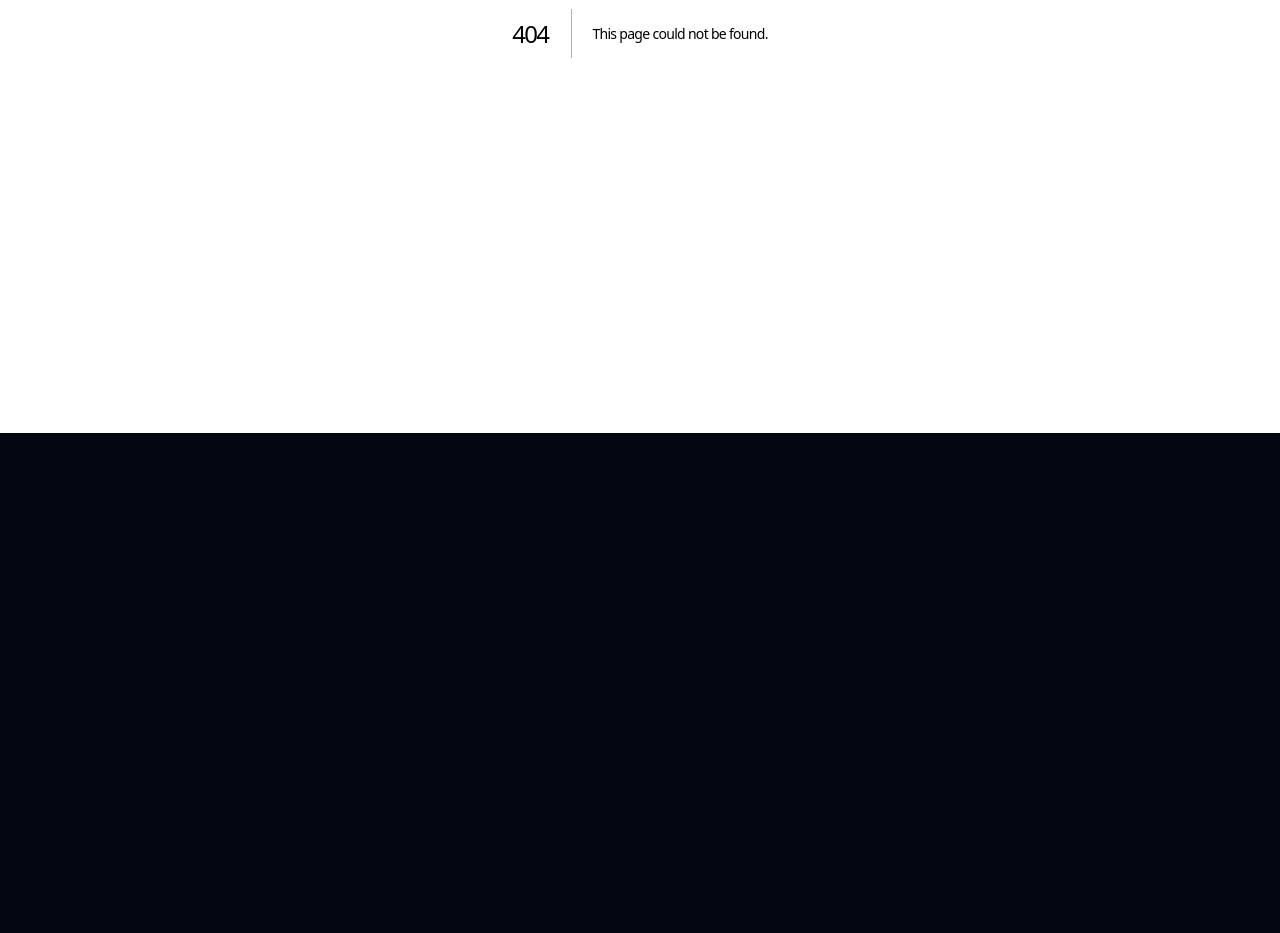
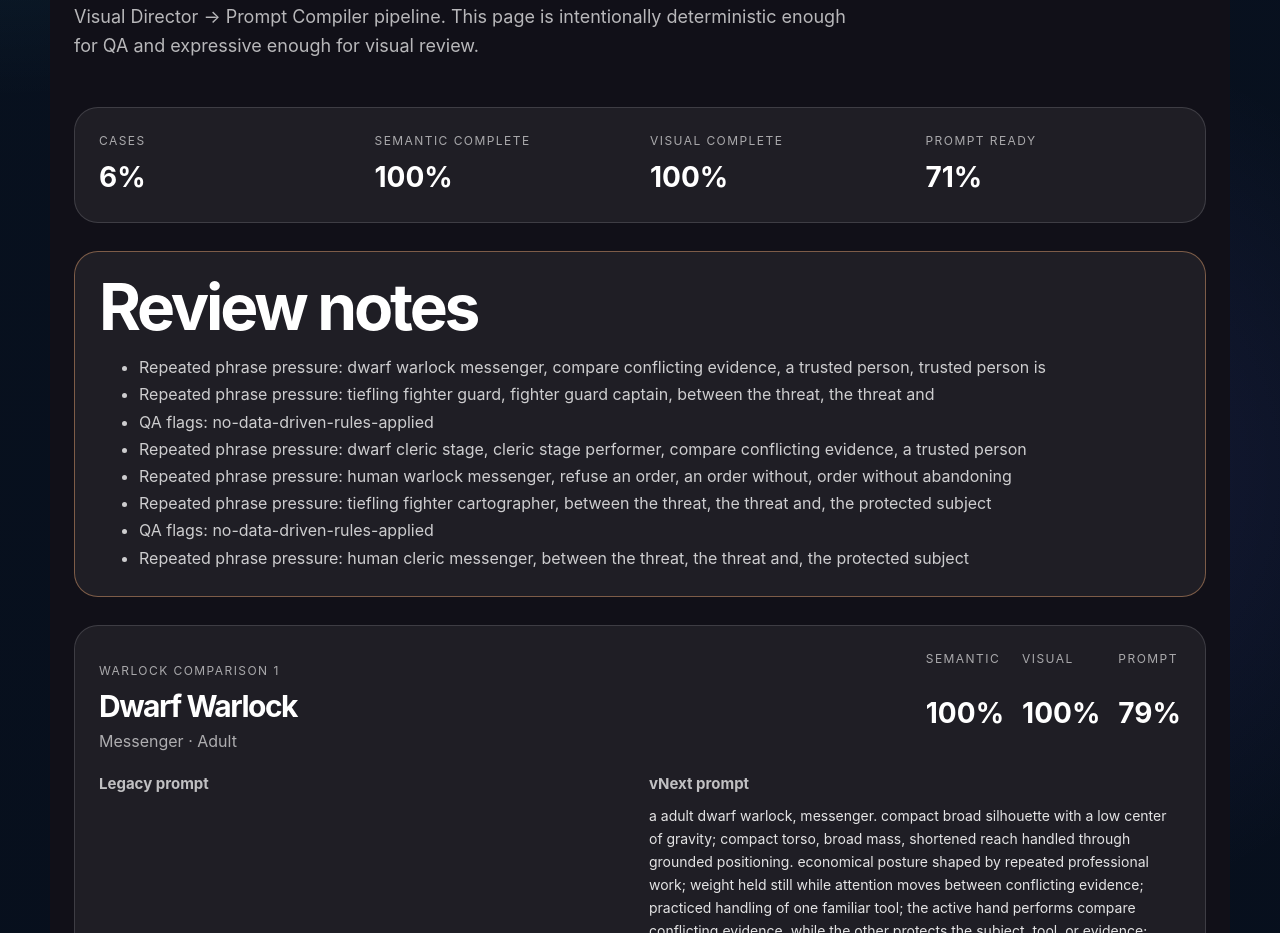
Before and after one commit to prikolistjopy-netizen/DND-characters, a Next.js app: page /vnext-lab in a window 1280 px wide. Before the commit this address had no page. Shown: the part 444-1377 px from the top of the page. Before the commit the page ends 877 px from the top, so only its background shows below. Built offline with nearby package versions, Linux system fonts and the light colour scheme.

Commit message:
Add internal vNext comparison lab page

```diff
--- /dev/null
+++ b/app/vnext-lab/page.tsx
@@ -0,0 +1,125 @@
+import { buildLegacyVNextComparisonReport } from '@/src/lib/vnext/legacyComparison';
+
+export const dynamic = 'force-dynamic';
+
+const cardStyle = {
+  border: '1px solid rgba(255,255,255,0.14)',
+  borderRadius: 24,
+  background: 'rgba(255,255,255,0.06)',
+  padding: 24,
+} as const;
+
+const labelStyle = {
+  color: 'rgba(255,255,255,0.62)',
+  fontSize: 12,
+  letterSpacing: '0.12em',
+  textTransform: 'uppercase',
+} as const;
+
+function Score({ label, value }: { label: string; value: number }) {
+  return (
+    <div style={{ display: 'grid', gap: 6 }}>
+      <span style={labelStyle}>{label}</span>
+      <strong style={{ fontSize: 28 }}>{value}%</strong>
+    </div>
+  );
+}
+
+function TextBlock({ title, children }: { title: string; children: React.ReactNode }) {
+  return (
+    <section style={{ display: 'grid', gap: 8 }}>
+      <h3 style={{ margin: 0, fontSize: 15, color: 'rgba(255,255,255,0.72)' }}>{title}</h3>
+      <div style={{ margin: 0, lineHeight: 1.65, color: 'rgba(255,255,255,0.88)', fontSize: 14 }}>{children}</div>
+    </section>
+  );
+}
+
+export default function VNextLabPage() {
+  const report = buildLegacyVNextComparisonReport();
+
+  return (
+    <main style={{ minHeight: '100vh', background: '#111018', color: 'white', padding: '48px 24px' }}>
+      <div style={{ maxWidth: 1280, margin: '0 auto', display: 'grid', gap: 28 }}>
+        <header style={{ display: 'grid', gap: 14 }}>
+          <p style={labelStyle}>Internal review lab</p>
+          <h1 style={{ margin: 0, fontSize: 'clamp(34px, 6vw, 76px)', letterSpacing: '-0.06em' }}>Diceborn Semantic Core vNext</h1>
+          <p style={{ maxWidth: 780, color: 'rgba(255,255,255,0.7)', fontSize: 18, lineHeight: 1.6 }}>
+            Side-by-side review surface for the frozen legacy generator and the new Semantic Seed → Visual Director → Prompt Compiler pipeline.
+            This page is intentionally deterministic enough for QA and expressive enough for visual review.
+          </p>
+        </header>
+
+        <section style={{ ...cardStyle, display: 'grid', gridTemplateColumns: 'repeat(auto-fit, minmax(180px, 1fr))', gap: 20 }}>
+          <Score label="Cases" value={report.summary.caseCount} />
+          <Score label="Semantic complete" value={report.summary.averageSemanticCompleteness} />
+          <Score label="Visual complete" value={report.summary.averageVisualCompleteness} />
+          <Score label="Prompt ready" value={report.summary.averagePromptReadiness} />
+        </section>
+
+        {report.summary.blockers.length ? (
+          <section style={{ ...cardStyle, borderColor: 'rgba(255,180,120,0.42)' }}>
+            <h2 style={{ marginTop: 0 }}>Review notes</h2>
+            <ul style={{ marginBottom: 0, color: 'rgba(255,255,255,0.78)', lineHeight: 1.7 }}>
+              {report.summary.blockers.slice(0, 12).map((blocker, index) => <li key={`${blocker}-${index}`}>{blocker}</li>)}
+            </ul>
+          </section>
+        ) : null}
+
+        <section style={{ display: 'grid', gap: 22 }}>
+          {report.cases.map((item) => {
+            const seed = item.vnext.semanticSeed;
+            const visual = item.vnext.visualDirection;
+            return (
+              <article key={item.id} style={cardStyle}>
+                <div style={{ display: 'grid', gap: 20 }}>
+                  <div style={{ display: 'flex', justifyContent: 'space-between', gap: 16, flexWrap: 'wrap' }}>
+                    <div>
+                      <p style={labelStyle}>{item.label}</p>
+                      <h2 style={{ margin: '6px 0 0', fontSize: 30 }}>{seed.identity.species.label} {seed.identity.class.label}</h2>
+                      <p style={{ margin: '8px 0 0', color: 'rgba(255,255,255,0.64)' }}>{seed.identity.profession.label} · {seed.identity.ageBand.label}</p>
+                    </div>
+                    <div style={{ display: 'flex', gap: 18 }}>
+                      <Score label="Semantic" value={item.assessment.semanticCompleteness} />
+                      <Score label="Visual" value={item.assessment.visualCompleteness} />
+                      <Score label="Prompt" value={item.assessment.promptReadiness} />
+                    </div>
+                  </div>
+
+                  <div style={{ display: 'grid', gridTemplateColumns: 'repeat(auto-fit, minmax(320px, 1fr))', gap: 18 }}>
+                    <TextBlock title="Legacy prompt">
+                      <p style={{ margin: 0 }}>{item.legacy.imagePrompt}</p>
+                    </TextBlock>
+                    <TextBlock title="vNext prompt">
+                      <p style={{ margin: 0 }}>{item.vnext.surfacePrompt}</p>
+                    </TextBlock>
+                  </div>
+
+                  <div style={{ display: 'grid', gridTemplateColumns: 'repeat(auto-fit, minmax(260px, 1fr))', gap: 18 }}>
+                    <TextBlock title="Semantic seed">
+                      <p style={{ margin: 0 }}><strong>Contradiction:</strong> {seed.psychology.contradiction.label}</p>
+                      <p style={{ margin: '6px 0 0' }}><strong>Goal:</strong> {seed.currentMoment.goal.label}</p>
+                      <p style={{ margin: '6px 0 0' }}><strong>Obstacle:</strong> {seed.currentMoment.obstacle.label}</p>
+                      <p style={{ margin: '6px 0 0' }}><strong>Power:</strong> {seed.power.source.label}, {seed.power.control.label}, {seed.power.visibility.label}</p>
+                    </TextBlock>
+                    <TextBlock title="Visual direction">
+                      <p style={{ margin: 0 }}><strong>Silhouette:</strong> {visual?.readability.silhouetteFamily}</p>
+                      <p style={{ margin: '6px 0 0' }}><strong>Pose:</strong> {visual?.embodiment.posture}; {visual?.embodiment.gesture}</p>
+                      <p style={{ margin: '6px 0 0' }}><strong>Materials:</strong> {visual?.life.materials.join(', ')}</p>
+                      <p style={{ margin: '6px 0 0' }}><strong>Scene:</strong> {visual?.scene.environment}</p>
+                    </TextBlock>
+                    <TextBlock title="Prompt diagnostics">
+                      <p style={{ margin: 0 }}><strong>Words:</strong> {item.promptDiagnostics.wordCount}</p>
+                      <p style={{ margin: '6px 0 0' }}><strong>Grammar:</strong> {item.promptDiagnostics.grammarWarnings.length || 'clear'}</p>
+                      <p style={{ margin: '6px 0 0' }}><strong>Alternatives:</strong> {item.promptDiagnostics.unresolvedAlternatives.length || 'clear'}</p>
+                      <p style={{ margin: '6px 0 0' }}><strong>Notes:</strong> {item.assessment.notes.join(' · ')}</p>
+                    </TextBlock>
+                  </div>
+                </div>
+              </article>
+            );
+          })}
+        </section>
+      </div>
+    </main>
+  );
+}
```
